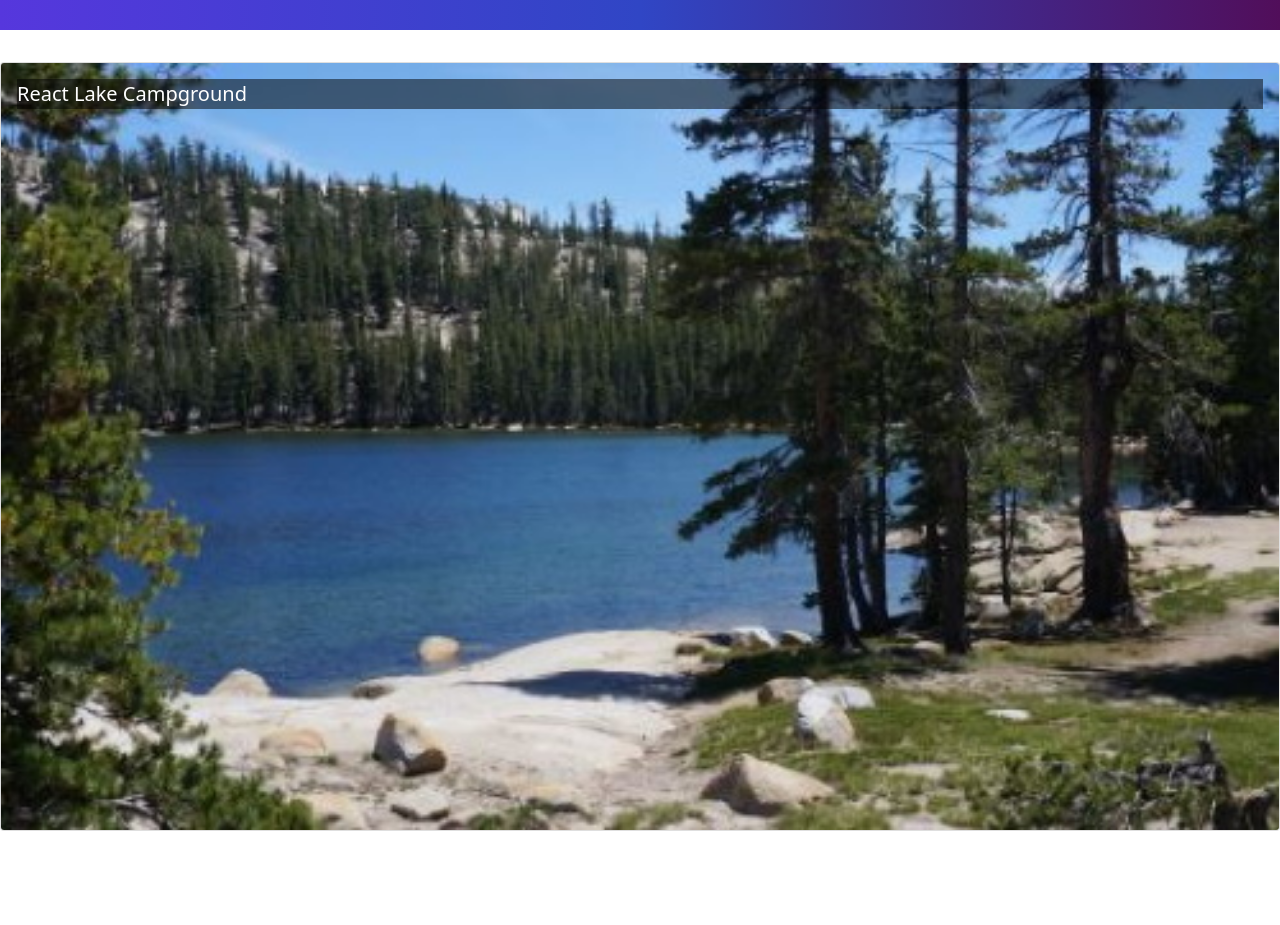
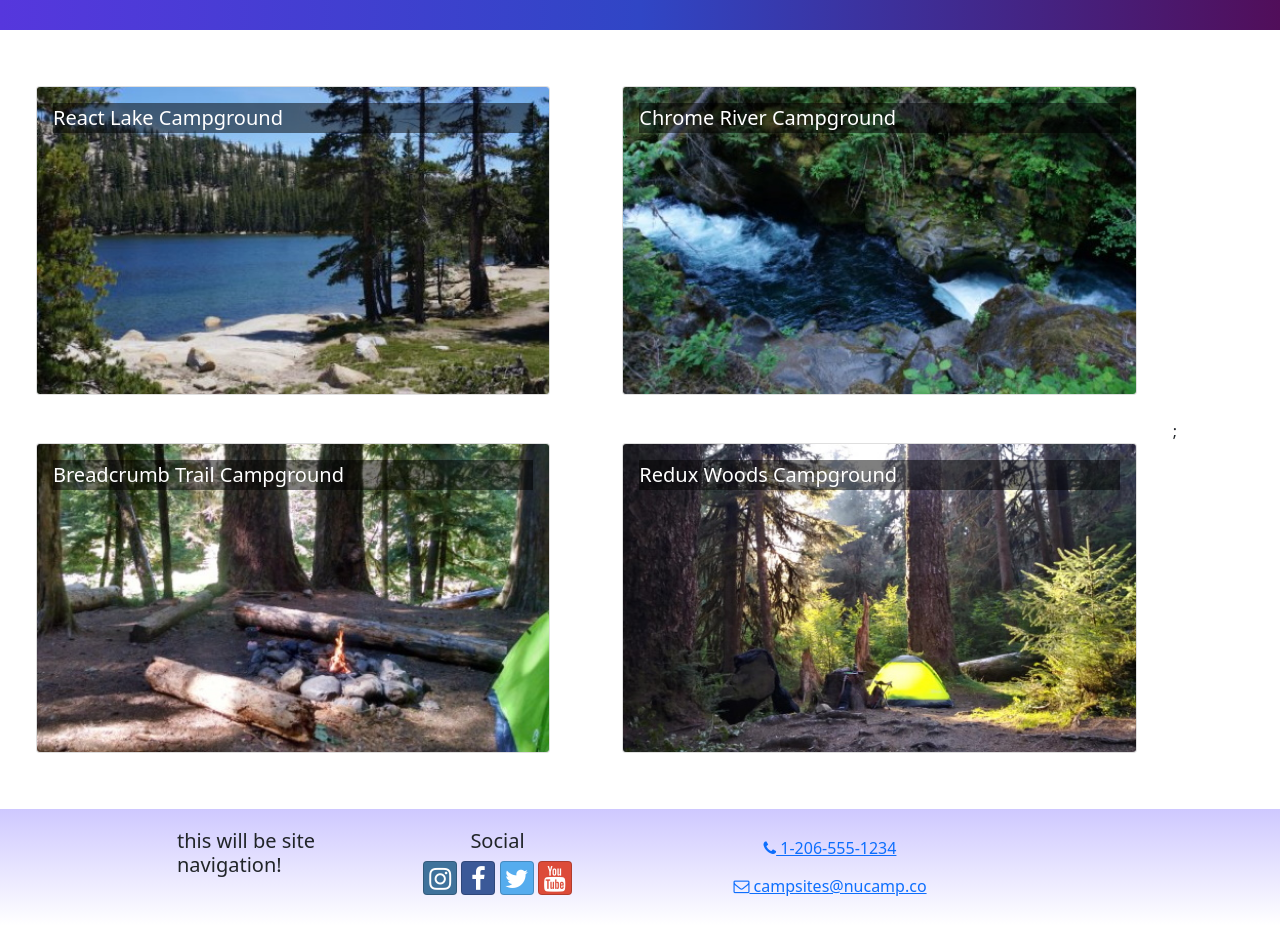
Before and after one commit to fgarciadp/Nucamp-Project-01, a React (Create React App) app: page / in a window 1280 px wide. Shown: the part 98-1023 px from the top of the page. Before the commit the page ends 929 px from the top, so only its background shows below. Built offline with nearby package versions, Linux system fonts and the light colour scheme.

Commit message:
Created CampsitesList

```diff
--- a/src/App.js
+++ b/src/App.js
@@ -1,22 +1,15 @@
-import React from 'react';
-import { Container, Navbar, NavbarBrand } from 'reactstrap';
-import NucampLogo from './app/assets/img/logo.png';
-import CampsiteCard from './features/campsites/CampsiteCard.js';
-import { CAMPSITES } from './app/shared/CAMPSITES';
+import CampsitesList from './features/campsites/CampsitesList';
 import logo from './logo.svg';
 import './App.css';
+import Header from './components/Header';
+import Footer from './components/Footer';
 
 function App() {
   return (
     <div className="App">
-      <Navbar dark color='primary' sticky='top' expand='md'>
-        <Container>
-          <NavbarBrand href='/'>
-            <img src={NucampLogo} />
-          </NavbarBrand>
-        </Container>
-      </Navbar>
-      <CampsiteCard campsite={CAMPSITES[0]} />
+      <Header />
+      <CampsitesList />
+      <Footer />
     </div>
   );
 }
--- /dev/null
+++ b/src/components/Footer.js
@@ -0,0 +1,63 @@
+import { Container, Row, Col } from "reactstrap";
+
+const Footer = () => {
+    return (
+        <footer className="site-footer">
+            <Container>
+                <Row>
+                    <Col xs={{ size: 4, offset: 1 }} sm='2'>
+                        <h5>this will be site navigation!</h5>
+                    </Col>
+
+                    <Col xs='6' sm='3' className='text-center'>
+                        <h5>Social</h5>
+                        <a
+                            className='btn btn-social-icon btn-instagram'
+                            href='http://instagram.com/'
+                        >
+                            <i className='fa fa-instagram' />
+                        </a>{' '}
+                        <a
+                            className='btn btn-social-icon btn-facebook'
+                            href='http://www.facebook.com/'
+                        >
+                            <i className='fa fa-facebook' />
+                        </a>{' '}
+                        <a
+                            className='btn btn-social-icon btn-twitter'
+                            href='http://twitter.com/'
+                        >
+                            <i className='fa fa-twitter' />
+                        </a>{' '}
+                        <a
+                            className='btn btn-social-icon btn-google'
+                            href='http://youtube.com/'
+                        >
+                            <i className='fa fa-youtube' />
+                        </a>
+                    </Col>
+
+                    <Col sm='4' className='text-center'>
+                        <a
+                            role='button'
+                            className='btn btn-link'
+                            href='tel:+12065551234'
+                        >
+                            <i className='fa fa-phone' /> 1-206-555-1234
+                        </a>
+                        <br />
+                        <a
+                            role='button'
+                            className='btn btn-link'
+                            href='mailto:notreal@notreal.co'
+                        >
+                            <i className='fa fa-envelope-o' /> campsites@nucamp.co
+                        </a>
+                    </Col>
+                </Row>
+            </Container>
+        </footer>
+    );
+};
+
+export default Footer;
--- /dev/null
+++ b/src/components/Header.js
@@ -0,0 +1,14 @@
+import { NavbarBrand, Navbar } from "reactstrap";
+import NucampLogo from '../app/assets/img/logo.png';
+
+const Header = () => {
+    return (
+        <Navbar dark color='primary' sticky='top' expand='md'>
+          <NavbarBrand href='/'>
+            <img src={NucampLogo} />
+          </NavbarBrand>
+      </Navbar>
+    );
+};
+
+export default Header;
--- /dev/null
+++ b/src/features/campsites/CampsitesList.js
@@ -0,0 +1,21 @@
+import { CAMPSITES } from '../../app/shared/CAMPSITES';
+import { Row, Col } from 'reactstrap';
+import CampsiteCard from "./CampsiteCard";
+
+const CampsitesList = () => {
+    return (
+        <Row className='ms-auto'>
+            {CAMPSITES.map((campsite) => {
+                return (<Col
+                md='5'
+                className='m-4'
+                key={campsite.id}>
+                <CampsiteCard campsite={campsite} />
+                </Col>
+            );
+            })};
+        </Row>
+    );
+};
+
+export default CampsitesList;
```
Also changed, not shown: 1 other file (tests, documents, lock files or other folders).
